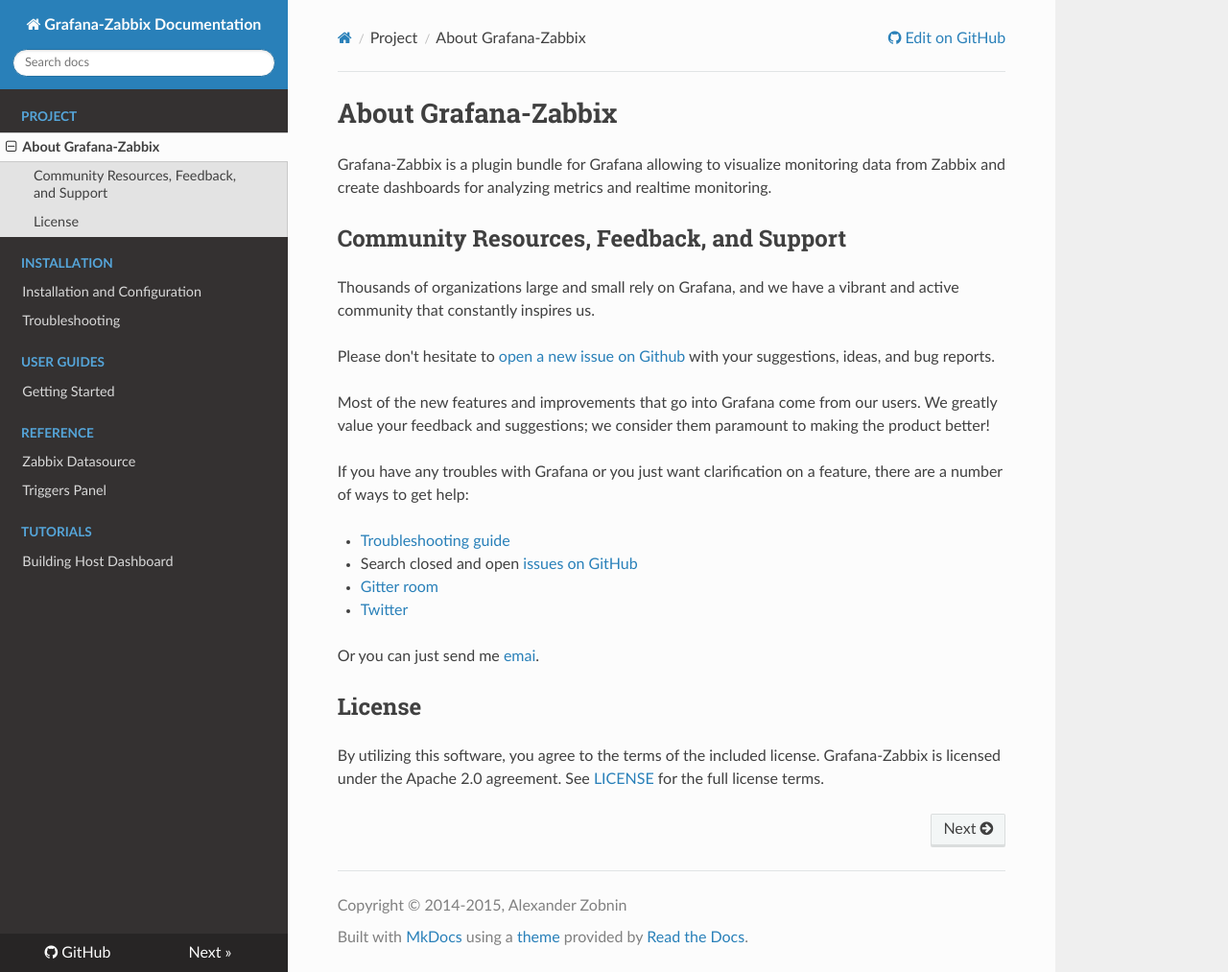
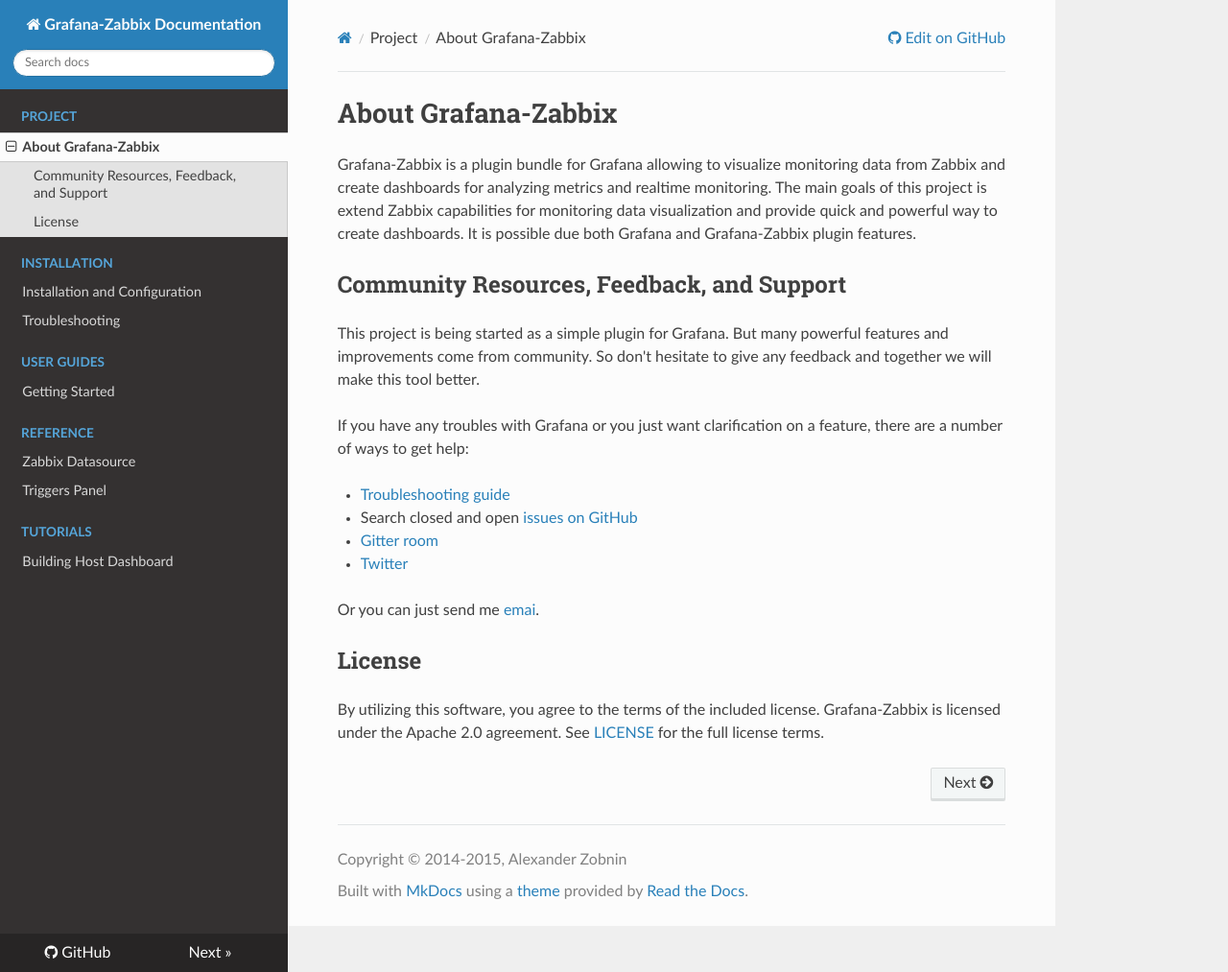
Before and after one commit to grafana/grafana-zabbix, an MkDocs documentation site: the page built from docs/sources/index.md, in a window 1280 px wide and 1013 px high. Shown: the whole window at 96% size. Built offline with MkDocs 1.6.1, drawn with Linux system fonts in a browser that asks for light colours; nearby versions of some CDN libraries; old or Windows-style settings are respelled for this version of MkDocs.

Commit message:
Changed About page.

```diff
--- a/docs/sources/index.md
+++ b/docs/sources/index.md
@@ -4,16 +4,15 @@
 # About Grafana-Zabbix
 
 Grafana-Zabbix is a plugin bundle for Grafana allowing to visualize monitoring data from Zabbix
-and create dashboards for analyzing metrics and realtime monitoring.
+and create dashboards for analyzing metrics and realtime monitoring. The main goals of this project
+is extend Zabbix capabilities for monitoring data visualization and provide quick and powerful way
+to create dashboards. It is possible due both Grafana and Grafana-Zabbix plugin features.
 
 ## Community Resources, Feedback, and Support
 
-Thousands of organizations large and small rely on Grafana, and we have a vibrant and active community that constantly inspires us.
-
-Please don't hesitate to [open a new issue on Github](https://github.com/grafana/grafana/issues)
-with your suggestions, ideas, and bug reports.
-
-Most of the new features and improvements that go into Grafana come from our users. We greatly value your feedback and suggestions; we consider them paramount to making the product better!
+This project is being started as a simple plugin for Grafana. But many powerful features and
+improvements come from community. So don't hesitate to give any feedback and together we will make
+this tool better.
 
 If you have any troubles with Grafana or you just want clarification on a feature, there are
 a number of ways to get help:
```
